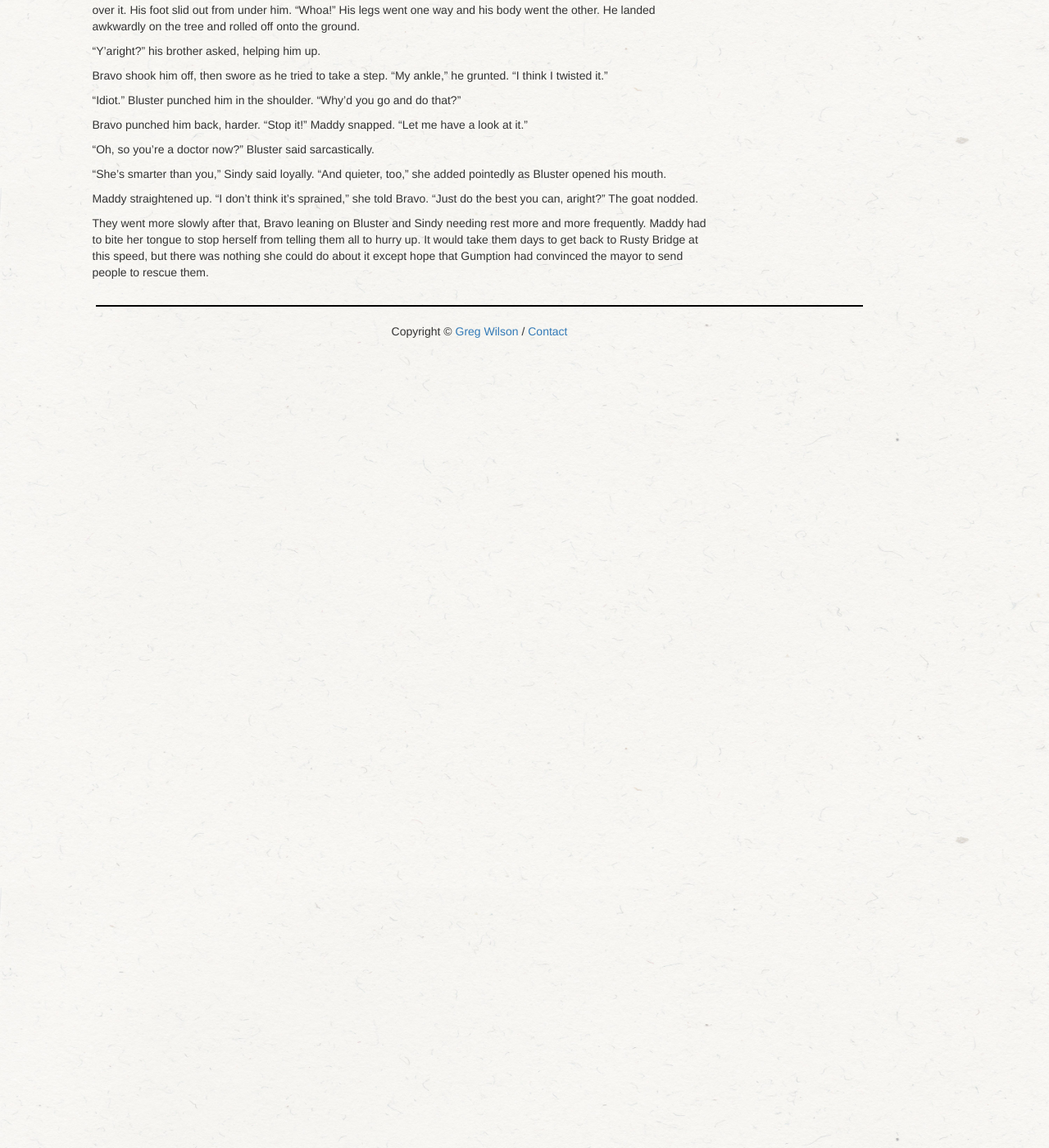
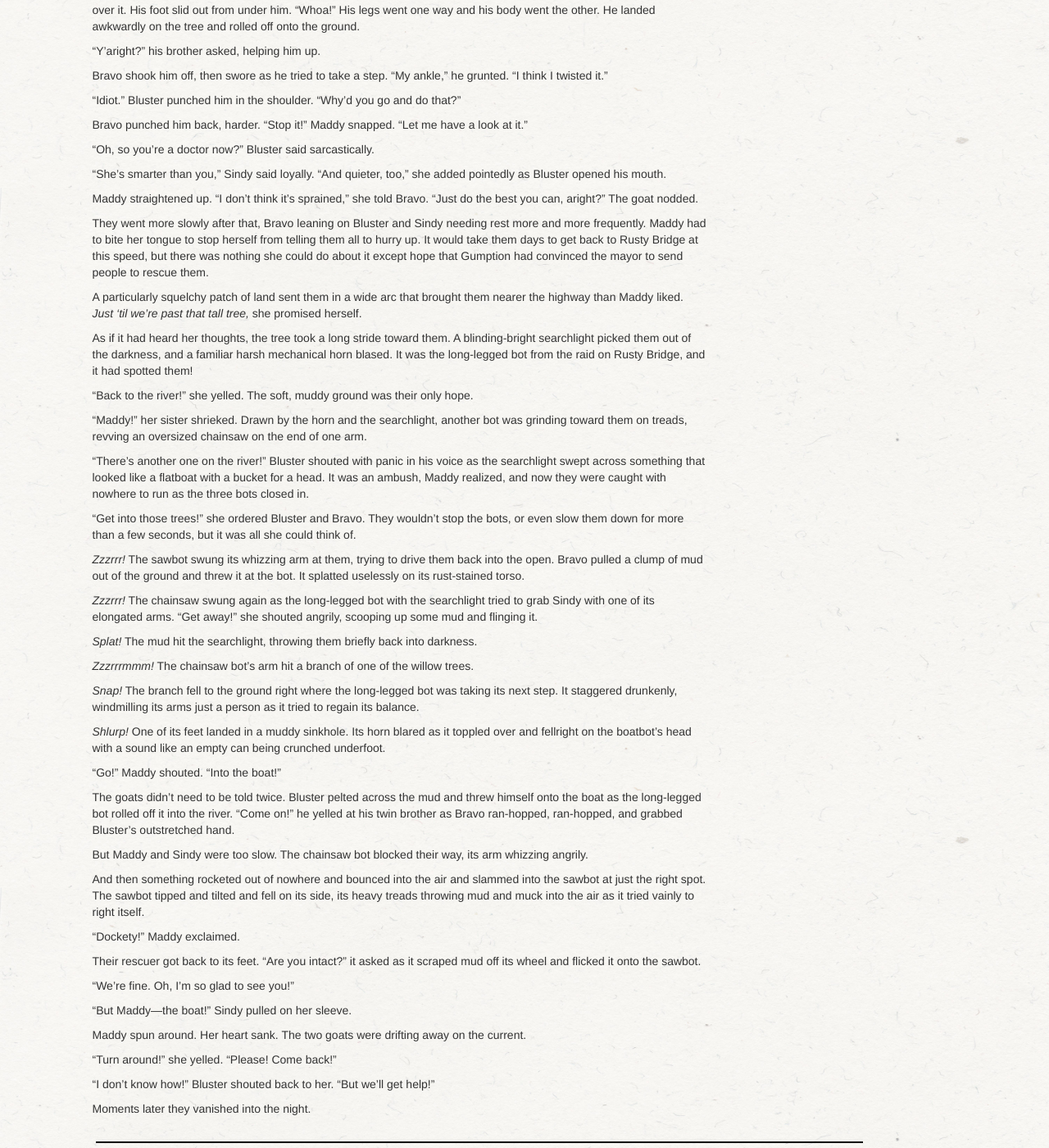
Before and after one commit to gvwilson/sensibleadventures, a Jekyll site: the page built from maddy-roo/maddy-roo.md, in a window 1280 px wide and 1400 px high, scrolled down 18544 px. Shown: the whole window at 82% size. Built offline with Jekyll 4.4.1, drawn with Linux system fonts in a browser that asks for light colours; nearby versions of some CDN libraries; library files that are not in the unit come from our copies.

Commit message:
596 words

```diff
--- a/maddy-roo/maddy-roo.md
+++ b/maddy-roo/maddy-roo.md
@@ -2042,3 +2042,115 @@
 but there was nothing she could do about it
 except hope that Gumption had convinced the mayor
 to send people to rescue them.
+
+A particularly squelchy patch of land
+sent them in a wide arc that brought them nearer the highway
+than Maddy liked.
+*Just 'til we're past that tall tree,*
+she promised herself.
+
+As if it had heard her thoughts,
+the tree took a long stride toward them.
+A blinding-bright searchlight picked them out of the darkness,
+and a familiar harsh mechanical horn blased.
+It was the long-legged bot from the raid on Rusty Bridge,
+and it had spotted them!
+
+"Back to the river!" she yelled.
+The soft, muddy ground was their only hope.
+
+"Maddy!" her sister shrieked.
+Drawn by the horn and the searchlight,
+another bot was grinding toward them on treads,
+revving an oversized chainsaw on the end of one arm.
+
+"There's another one on the river!" Bluster shouted
+with panic in his voice
+as the searchlight swept across something
+that looked like a flatboat with a bucket for a head.
+It was an ambush,
+Maddy realized,
+and now they were caught with nowhere to run
+as the three bots closed in.
+
+"Get into those trees!" she ordered Bluster and Bravo.
+They wouldn't stop the bots,
+or even slow them down for more than a few seconds,
+but it was all she could think of.
+
+*Zzzrrr!*
+The sawbot swung its whizzing arm at them,
+trying to drive them back into the open.
+Bravo pulled a clump of mud out of the ground and threw it at the bot.
+It splatted uselessly on its rust-stained torso.
+
+*Zzzrrr!*
+The chainsaw swung again as the long-legged bot with the searchlight
+tried to grab Sindy with one of its elongated arms.
+"Get away!" she shouted angrily,
+scooping up some mud and flinging it.
+
+*Splat!*
+The mud hit the searchlight,
+throwing them briefly back into darkness.
+
+*Zzzrrrmmm!*
+The chainsaw bot's arm hit a branch of one of the willow trees.
+
+*Snap!*
+The branch fell to the ground
+right where the long-legged bot was taking its next step.
+It staggered drunkenly,
+windmilling its arms just a person as it tried to regain its balance.
+
+*Shlurp!*
+One of its feet landed in a muddy sinkhole.
+Its horn blared as it toppled over
+and fellright on the boatbot's head
+with a sound like an empty can being crunched underfoot.
+
+"Go!" Maddy shouted.
+"Into the boat!"
+
+The goats didn't need to be told twice.
+Bluster pelted across the mud and threw himself onto the boat
+as the long-legged bot rolled off it into the river.
+"Come on!" he yelled at his twin brother
+as Bravo ran-hopped, ran-hopped, and grabbed Bluster's outstretched hand.
+
+But Maddy and Sindy were too slow.
+The chainsaw bot blocked their way,
+its arm whizzing angrily.
+
+And then something rocketed out of nowhere
+and bounced into the air
+and slammed into the sawbot at just the right spot.
+The sawbot tipped and tilted and fell on its side,
+its heavy treads throwing mud and muck into the air
+as it tried vainly to right itself.
+
+"Dockety!" Maddy exclaimed.
+
+Their rescuer got back to its feet.
+"Are you intact?" it asked
+as it scraped mud off its wheel
+and flicked it onto the sawbot.
+
+"We're fine.
+Oh, I'm so glad to see you!"
+
+"But Maddy---the boat!"
+Sindy pulled on her sleeve.
+
+Maddy spun around.
+Her heart sank.
+The two goats were drifting away on the current.
+
+"Turn around!" she yelled.
+"Please! Come back!"
+
+"I don't know how!"
+Bluster shouted back to her.
+"But we'll get help!"
+
+Moments later they vanished into the night.
```
